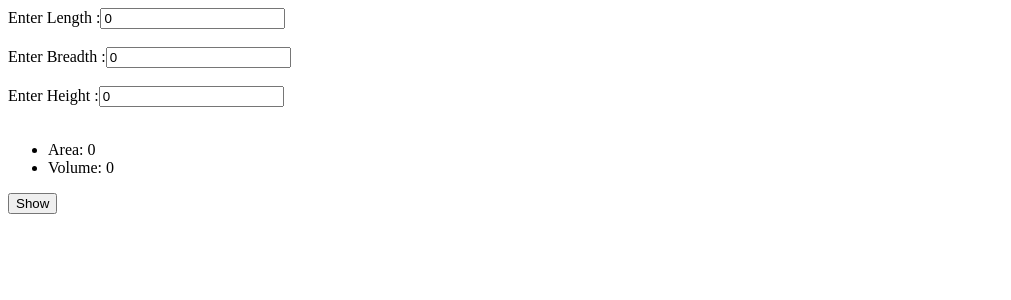
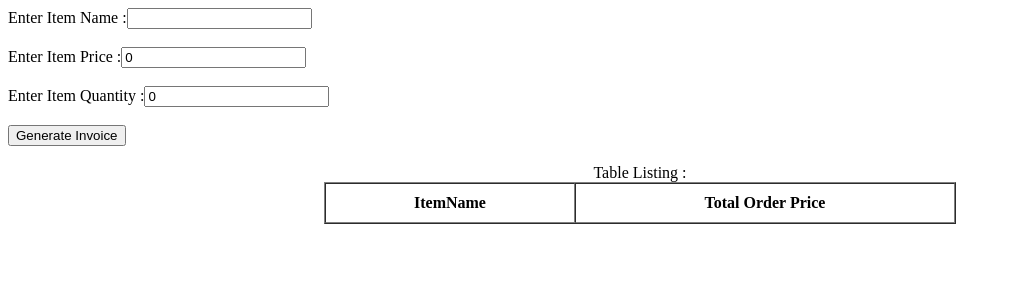
Before and after one commit to nilaybasak111/EjobIndia-Practice, a React (Vite) app in the folder React/React Examples/: page / in a window 1280 px wide. Shown: the top 300 px of the page, without its empty margins (0-1011 px from the left). Built offline with nearby package versions, Linux system fonts and the light colour scheme.

Commit message:
Added 27 July React Homework

```diff
--- a/React/React Examples/src/App.tsx
+++ b/React/React Examples/src/App.tsx
@@ -3,6 +3,9 @@ import July19Ex2 from "./components/19July_ex2";
 import UserInput from "./components/26July_ User Input_ex2";
 import UserInput1 from "./components/26July_ User Input_ex3";
 import July26Ex1 from "./components/26July_ex1";
+import July27Ex1 from "./components/27July_ex1";
+import July27Ex2 from "./components/27July_ex2";
+import July27HWEx1 from "./components/27July_HW_ex1";
 
 function App() {
   return (
@@ -10,8 +13,11 @@ function App() {
       {/* <July19Ex1 />
       <July19Ex2 />
       <July26Ex1 />
-      <UserInput /> */}
+      <UserInput />
       <UserInput1 />
+      <July27Ex1 /> */}
+      {/* <July27Ex2 /> */}
+      <July27HWEx1 />
     </>
   );
 }
--- /dev/null
+++ b/React/React Examples/src/components/27July_HW_ex1.tsx
@@ -0,0 +1,103 @@
+import React, { Component } from "react";
+
+interface July27HWEx1Type {
+  name: string;
+  price: number;
+  qty: number;
+  totalItem: { name: string; total: number }[];
+}
+
+class July27HWEx1 extends Component {
+  state: July27HWEx1Type = {
+    name: "",
+    price: 0,
+    qty: 0,
+    totalItem: [],
+  };
+  valUpdate = (e: React.ChangeEvent<HTMLInputElement>) => {
+    const { name, value } = e.target;
+    console.log("name ", name);
+    console.log("value ", value);
+    this.setState({ [name]: value });
+  };
+
+  updatedValue = () => {
+    let itemName = this.state.name;
+    let price = this.state.price;
+    let qty = this.state.qty;
+    let totalItem = this.state.totalItem;
+    const total = price * qty;
+    if (!itemName || price <= 0 || qty <= 0) {
+      return;
+    }
+    this.setState({
+      totalItem: [...totalItem, { name: itemName, total }],
+      name: "",
+      price: 0,
+      qty: 0,
+    });
+  };
+  render() {
+    return (
+      <>
+        Enter Item Name :
+        <input
+          type="text"
+          name="name"
+          value={this.state.name}
+          onChange={this.valUpdate}
+        />
+        <br />
+        <br />
+        Enter Item Price :
+        <input
+          type="number"
+          name="price"
+          value={this.state.price}
+          onChange={this.valUpdate}
+        />
+        <br />
+        <br />
+        Enter Item Quantity :
+        <input
+          type="number"
+          name="qty"
+          value={this.state.qty}
+          onChange={this.valUpdate}
+        />
+        <br />
+        <br />
+        <button onClick={this.updatedValue}>Generate Invoice</button>
+        <br />
+        <br />
+        <div>
+          <table
+            border={1}
+            cellPadding="10"
+            cellSpacing="0"
+            width="50%"
+            align="center"
+          >
+            <thead>
+              <tr>
+                <th>ItemName</th>
+                <th>Total Order Price</th>
+              </tr>
+            </thead>
+            <caption>Table Listing : </caption>
+            <tbody>
+              {this.state.totalItem.map((item, idx) => (
+                <tr key={idx}>
+                  <td style={{ textAlign: "center" }}>{item.name}</td>
+                  <td style={{ textAlign: "center" }}>{item.total}</td>
+                </tr>
+              ))}
+            </tbody>
+          </table>
+        </div>
+      </>
+    );
+  }
+}
+
+export default July27HWEx1;
```
